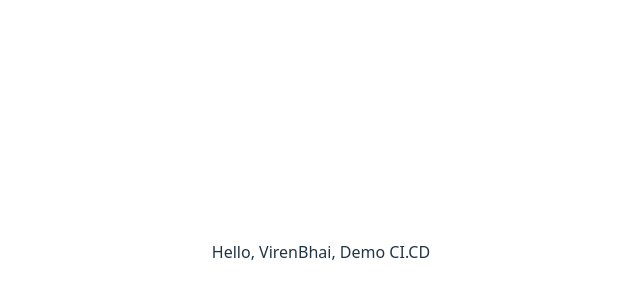
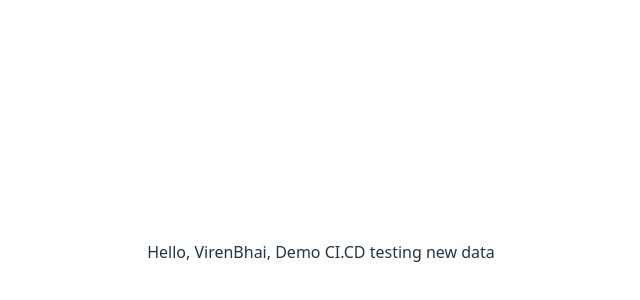
Before and after one commit to krishith-tech-india/OutfitUI, a React (Vite) app: page / in a window 1280 px wide. Shown: the part 148-448 px from the top of the page, without its empty margins (319-959 px from the left). Built offline with nearby package versions, Linux system fonts and the light colour scheme.

Commit message:
testing commit

```diff
--- a/src/App.tsx
+++ b/src/App.tsx
@@ -5,7 +5,7 @@ function App() {
 
   return (
     <>
-      <div>Hello, VirenBhai, Demo CI.CD
+      <div>Hello, VirenBhai, Demo CI.CD testing new data
       </div>
     </>
   )
```
